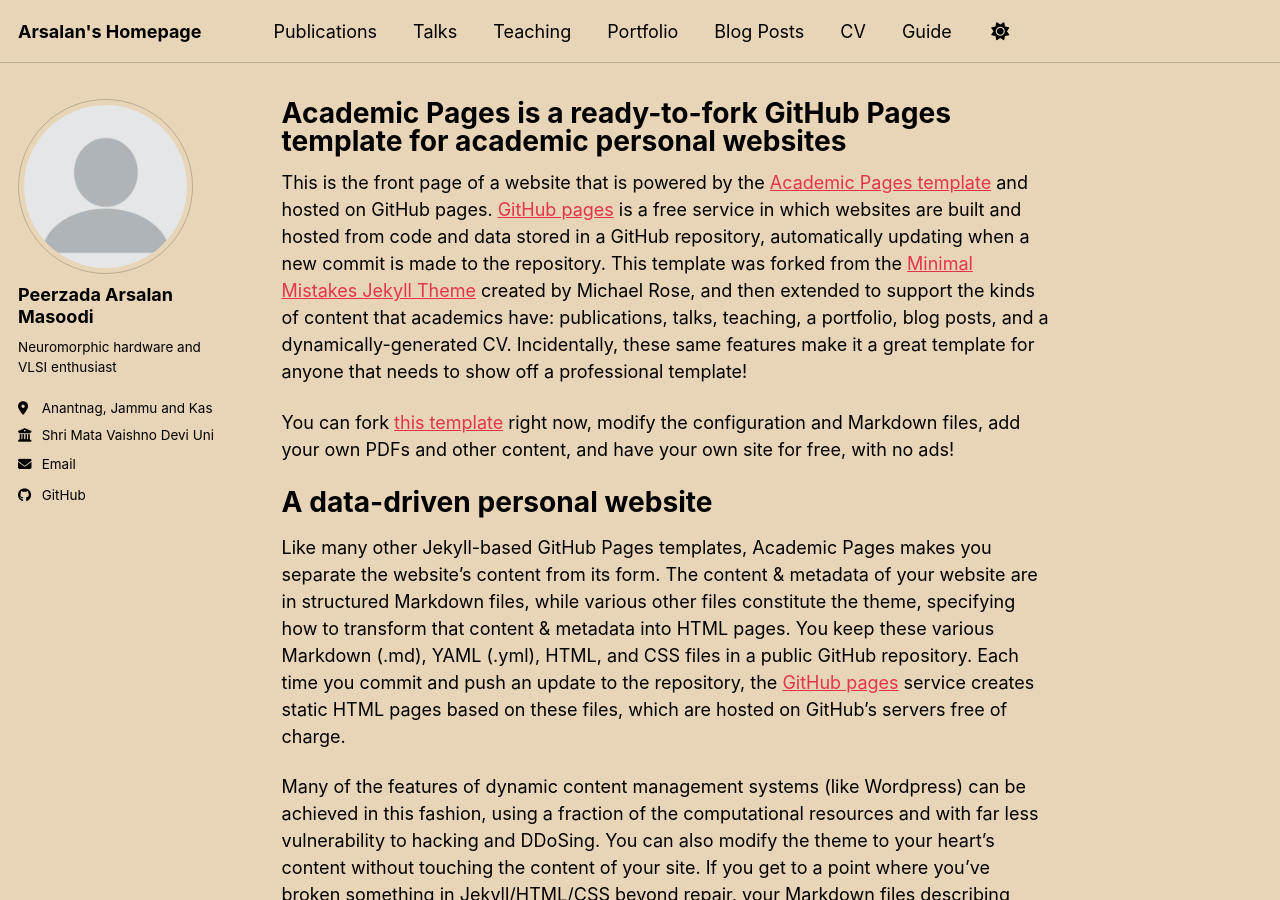
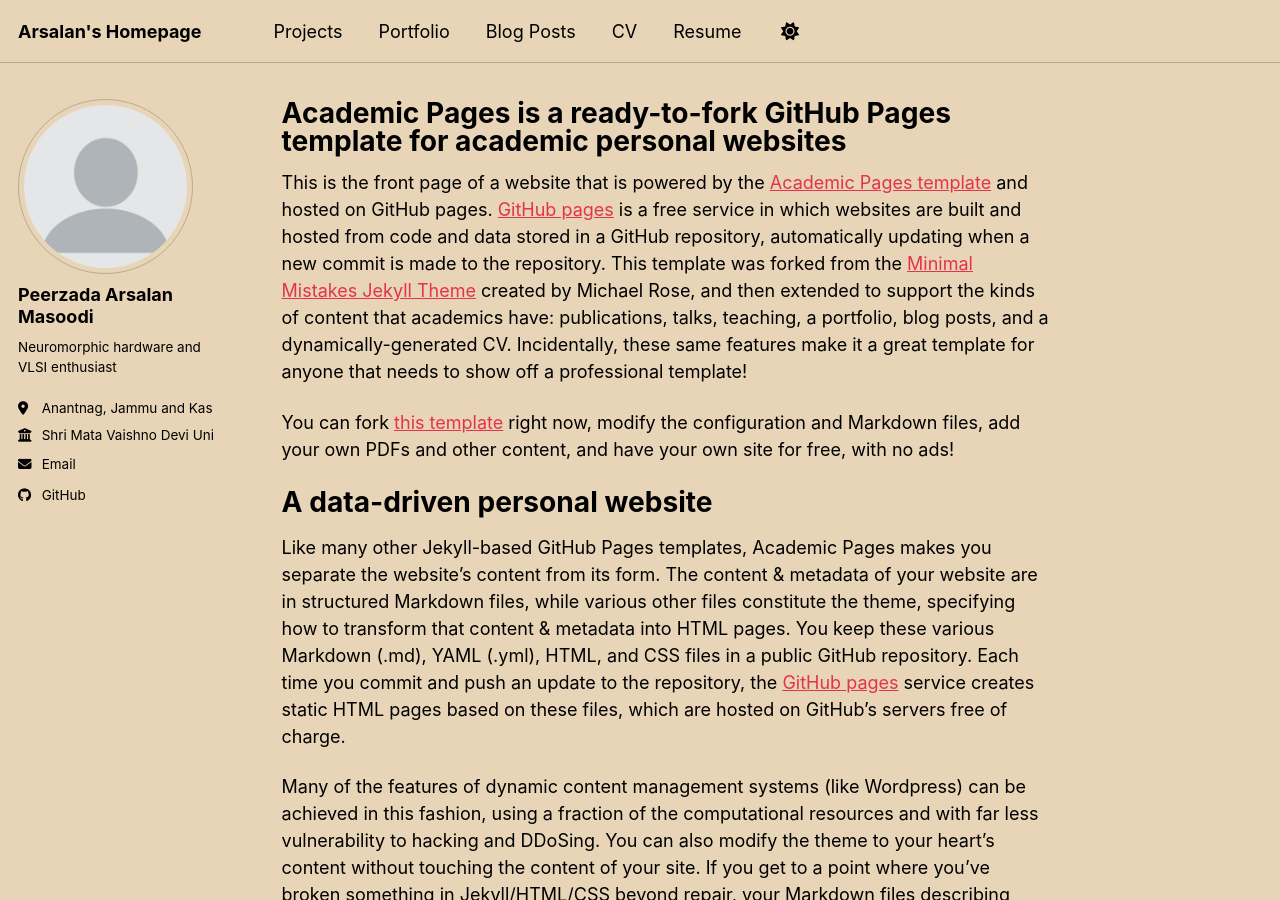
Before and after one commit to voidthecryptic/voidthecryptic.github.io, a Jekyll site: the page built from _pages/about.md, in a window 1280 px wide and 900 px high. Built offline with Jekyll 4.4.1, drawn with Linux system fonts in a browser that asks for light colours; a script bundle is joined from its source files by our own code; library files that are not in the unit come from our copies.

Commit message:
Update navigation.yml

```diff
--- a/_data/navigation.yml
+++ b/_data/navigation.yml
@@ -8,14 +8,8 @@
 #      Markdown formatted page while the second is generated using JSON.
 
 main:
-  - title: "Publications"
+  - title: "Projects"
     url: /publications/
-
-  - title: "Talks"
-    url: /talks/
-
-  - title: "Teaching"
-    url: /teaching/
 
   - title: "Portfolio"
     url: /portfolio/
@@ -29,5 +23,5 @@
   # - title: "CV"
   #   url: /cv-json/
 
-  - title: "Guide"
-    url: /markdown/
+  - title: "Resume"
+    url:
```
